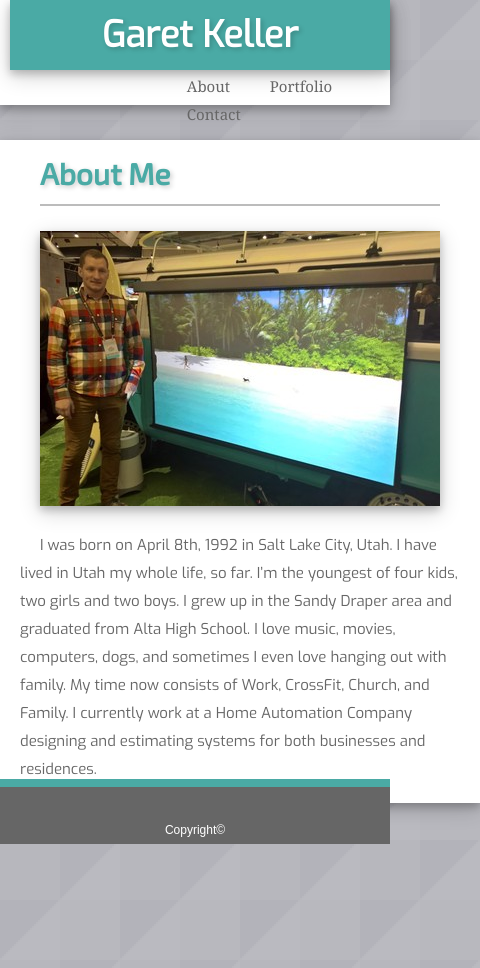
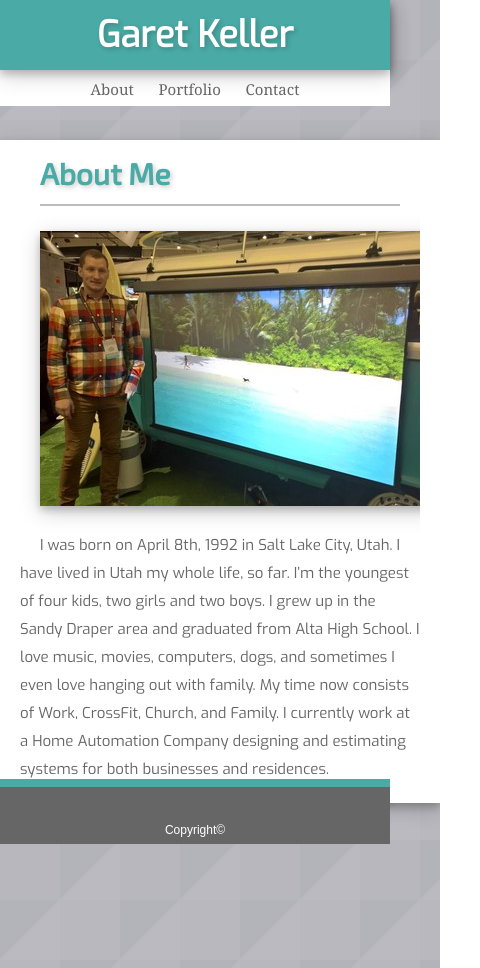
Before and after one commit to Gkeller25/Responsive-Portfolio, a plain HTML site: page index.html in a window 390 px wide. Shown: the whole page, 480 px wide, since content can reach past the window. Drawn offline with Linux system fonts and the light colour scheme.

Commit message:
finalized

```diff
--- a/assets/css/style.css
+++ b/assets/css/style.css
@@ -1,5 +1,5 @@
 /*Shared Styles*/
-
+* {box-sizing: border-box;}
 body{
     padding: 0;
     font-family: 'Arial', 'Helvetica Neue', Helvetica, sans-serif;
@@ -13,6 +13,7 @@ header{
     height: 70px;
     font-family: 'Georgia', Times, 'Times New Roman' , serif;
     background-color: #ffffff;
+    margin-bottom: 35px;
 }
 
 .name{
@@ -33,12 +34,13 @@ h1{
     color: #ffffff;
     float: left;
     margin: 0 auto;
-    margin-bottom: 35px;
+
 }
 
 nav{
      float: right;
-     margin-top: 24px;
+
+
 }
 
 nav a{
@@ -90,6 +92,12 @@ footer{
     left:0;
     right:0;
     clear: left;
+}
+
+.clearfix::after {
+    content: "";
+    clear: both;
+    display: table;
 }
 
 /*About Me page*/
@@ -296,14 +304,21 @@ h3{
 
 @media screen and (max-width:980px) {
 .main-content{max-width:675px; margin-left: 32px;}
-h1{margin-left: 24px;}
-
+h1{margin-left: 24px;
+    width:auto;}
+nav{
+    margin-right: 50px;
+    line-height: 65px;}
     }
 
 @media screen and (max-width:768px) {
     .main-content{margin-left: 24px;}
-    h1{margin-left:14px;}
-    nav a{margin-right:15px;}
+    h1{margin-left:14px;
+    width:auto;
+}
+    nav{margin-right: 60px;
+        line-height: 65px;}
+   nav a{float: none;}
 
     }
 @media screen and (max-width:640px) {
@@ -337,15 +352,17 @@ h1{margin-left: 24px;}
     }
     footer{position: sticky;}
 
-    nav{position: absolute;
-    margin-top: 72px;
-    margin-left: 166.83px;
+    nav{float:none;
+    text-align: center;
+    margin:auto;
+    line-height: 2;
     }
-    .name{position:relative;
+    .name{
+        margin-left: 0;
     }
     header {
     padding-bottom: 35px;
-    margin-bottom: 35px;
+    margin-bottom: 70px;
     position:static;
     }
     }
--- a/index.html
+++ b/index.html
@@ -16,7 +16,7 @@
 
 <body>
 
-        <header>
+        <header class="clearfix">
 
                 <div class="name">
 
```
